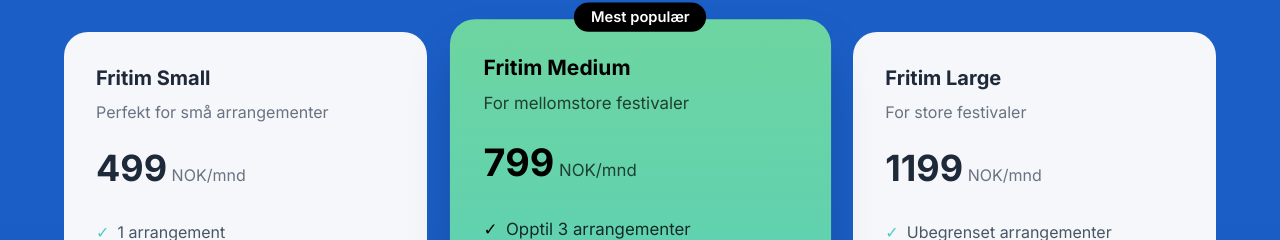
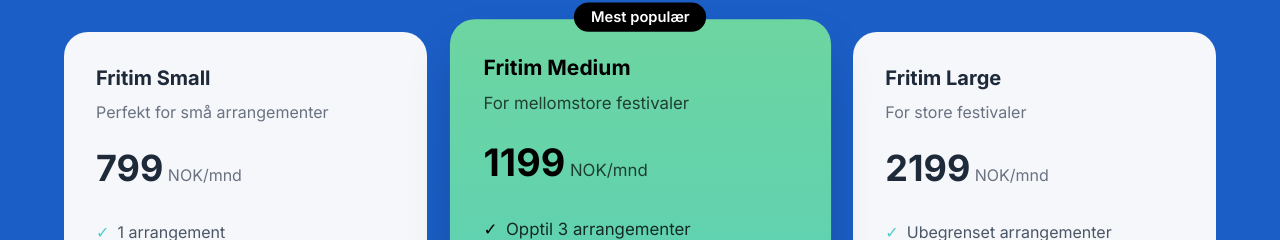
Before and after one commit to jorlar/fritim_landing, a Next.js app: page / in a window 1280 px wide. Shown: the part 3740-3980 px from the top of the page. Built offline with nearby package versions, Linux system fonts and the light colour scheme.

Commit message:
:art: update pricing

```diff
--- a/app/page.tsx
+++ b/app/page.tsx
@@ -230,7 +230,7 @@
               <h3 className="text-xl font-bold text-gray-800">Fritim Small</h3>
               <p className="mt-2 text-gray-500">Perfekt for små arrangementer</p>
               <div className="mt-6">
-                <span className="text-4xl font-bold text-gray-800">499</span>
+                <span className="text-4xl font-bold text-gray-800">799</span>
                 <span className="text-gray-500"> NOK/mnd</span>
               </div>
               <ul className="mt-8 space-y-3">
@@ -263,7 +263,7 @@
               <h3 className="text-xl font-bold text-black">Fritim Medium</h3>
               <p className="mt-2 text-black/70">For mellomstore festivaler</p>
               <div className="mt-6">
-                <span className="text-4xl font-bold text-black">799</span>
+                <span className="text-4xl font-bold text-black">1199</span>
                 <span className="text-black/70"> NOK/mnd</span>
               </div>
               <ul className="mt-8 space-y-3">
@@ -299,7 +299,7 @@
               <h3 className="text-xl font-bold text-gray-800">Fritim Large</h3>
               <p className="mt-2 text-gray-500">For store festivaler</p>
               <div className="mt-6">
-                <span className="text-4xl font-bold text-gray-800">1199</span>
+                <span className="text-4xl font-bold text-gray-800">2199</span>
                 <span className="text-gray-500"> NOK/mnd</span>
               </div>
               <ul className="mt-8 space-y-3">
```
